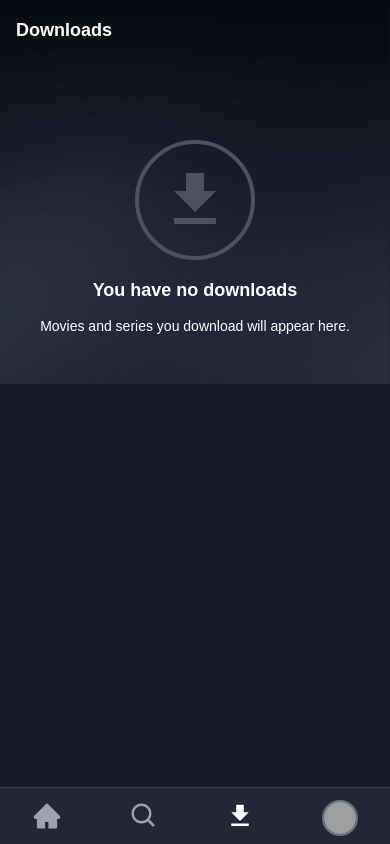
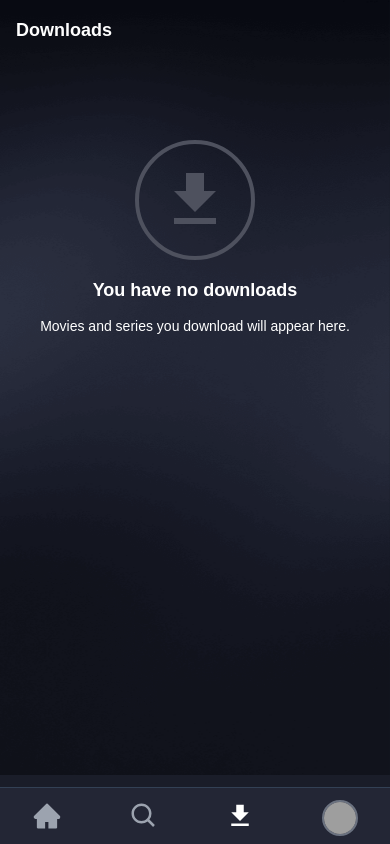
Before and after one commit to LushoGV/DisneyPlus-clone, a React (Vite) app: page /list in a window 390 px wide. Built offline with nearby package versions, Linux system fonts and the light colour scheme; grey boxes are pictures that could not be loaded.

Commit message:
change watchlist height

```diff
--- a/src/pages/ListPage.tsx
+++ b/src/pages/ListPage.tsx
@@ -17,7 +17,7 @@ const ListPage = () => {
       <header className="p-4">
       <h1 className="font-semibold text-lg lg:hidden">Downloads</h1>
       </header>
-      <section className="w-full flex justify-center px-4">
+      <section className="w-full flex justify-center px-4 min-h-[80vh] lg:min-h-0">
         <div className="text-center mt-20 xl:mt-28 m-auto mb-2 flex flex-col items-center">
         <div className="w-[120px] h-[120px] border-4 border-[#4e515e] flex items-center rounded-full lg:hidden">
         <MdDownload className="text-[#4e515e] text-7xl m-auto" />
```
